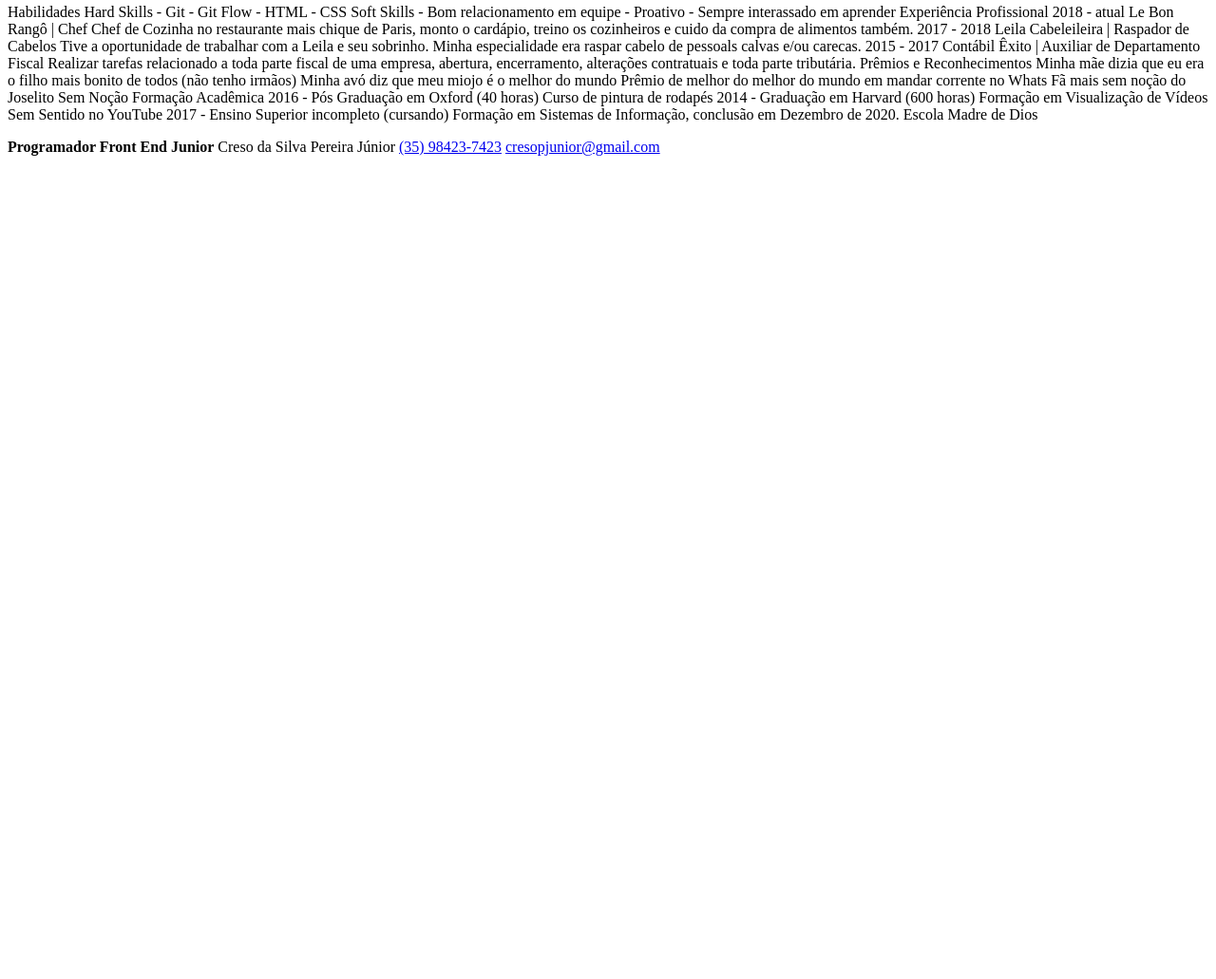
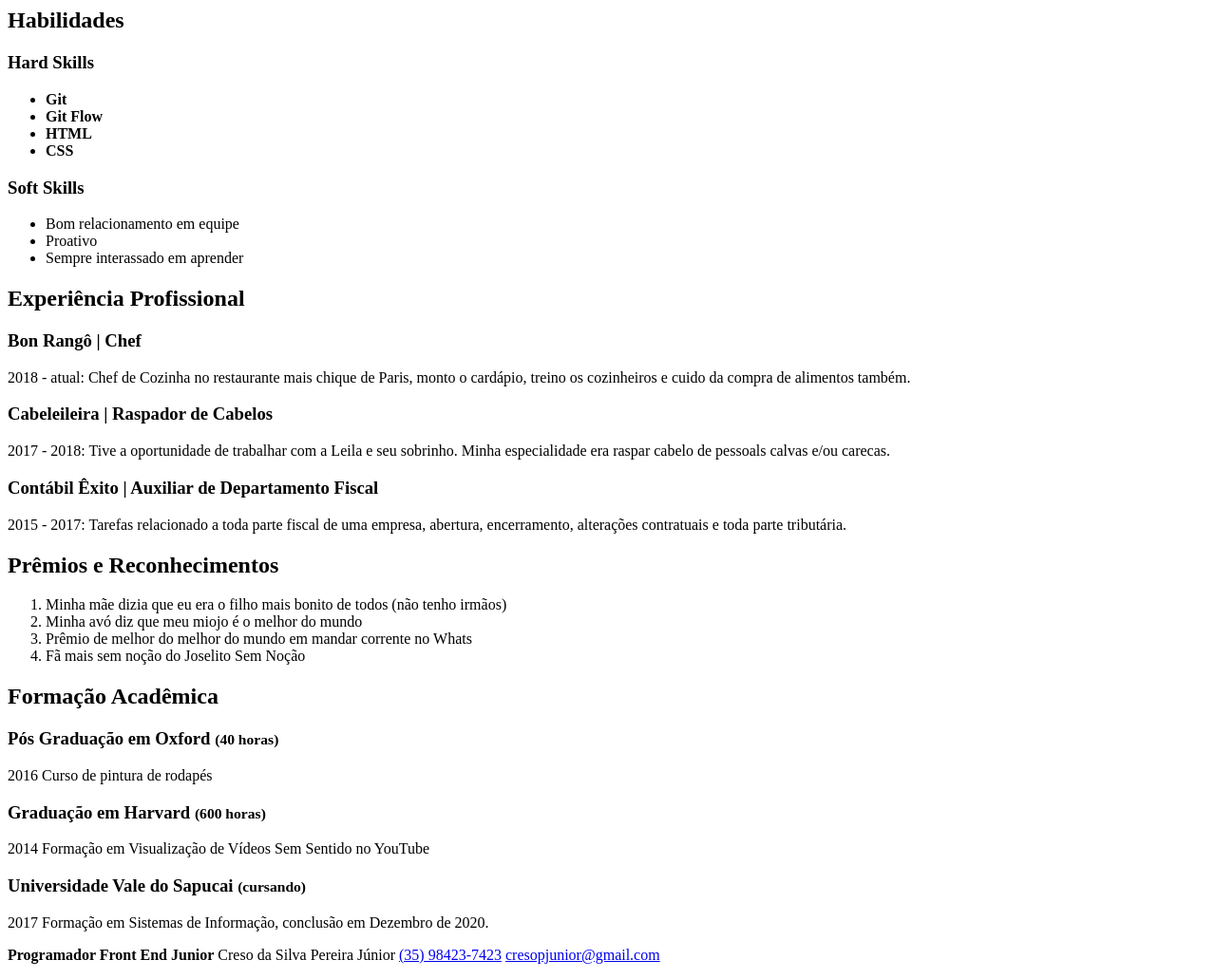
Before and after one commit to juniorp7/tn14-pratica-001, a plain HTML site: page index.html in a window 1280 px wide. Shown: the part 458-1489 px from the top of the page at 95% size. Before the commit the page ends 800 px from the top, so only its background shows below. Drawn offline with Linux system fonts and the light colour scheme.

Commit message:
feature: main HTML tags

```diff
--- a/index.html
+++ b/index.html
@@ -1,10 +1,12 @@
 <!DOCTYPE html>
 <html lang="pt">
+
 <head>
   <meta charset="UTF-8">
   <meta name="viewport" content="width=device-width, initial-scale=1.0">
   <title>Currículo</title>
 </head>
+
 <body>
   <header>
     <h1>Programador Front End Junior</h1>
@@ -17,57 +19,80 @@
     <h2>Sobre</h2>
     <article>
       <h3>Objetivo</h3>
-      <p>Estou me formando em Sistemas de Informação em 2020 e apesar de estudar na área, nunca trabalhei com desenvolvimento e procuro uma oprtunidade como <strong>Full Stack.</strong> </p>
-      <p>Meu sonho é trabalhar na área e por esse motivo estou inicial cursos na área, tenho boa comunicação, ótimo com trabalho em equipe e sempre proativo, tenho facilidade em adquirir novas informações, <mark>sempre conhecimento e sempre disposto a compartilhar o que sei.</mark></p>
-  </article>
+      <p>Estou me formando em Sistemas de Informação em 2020 e apesar de estudar na área, nunca trabalhei com
+        desenvolvimento e procuro uma oprtunidade como <strong>Full Stack.</strong> </p>
+      <p>Meu sonho é trabalhar na área e por esse motivo estou inicial cursos na área, tenho boa comunicação, ótimo com
+        trabalho em equipe e sempre proativo, tenho facilidade em adquirir novas informações, <mark>sempre conhecimento
+          e sempre disposto a compartilhar o que sei.</mark></p>
+    </article>
   </aside>
+  <!-- listas aninhadas são listas dentro de uma outra lista -->
+  <!-- tag>tag*qtd -->
+  <!--tudo o que é lista deve estar dentro de um 'li' - list item-->
   <main>
-    Habilidades
+    <section>
+      <h2>Habilidades</h2>
+      <article>
+        <h3>Hard Skills</h3>
+        <ul>
+          <li><strong>Git</strong></li>
+          <li><strong>Git Flow</strong></li>
+          <li><strong>HTML</strong></li>
+          <li><strong>CSS</strong></li>
+        </ul>
+      </article>
+      <article>
+        <h3>Soft Skills</h3>
+        <ul>
+          <li>Bom relacionamento em equipe</li>
+          <li>Proativo</li>
+          <li>Sempre interassado em aprender</li>
+        </ul>
+      </article>
+    </section>
 
-    Hard Skills
-
-    - Git
-    - Git Flow
-    - HTML
-    - CSS
-
-    Soft Skills
-
-    - Bom relacionamento em equipe
-    - Proativo
-    - Sempre interassado em aprender
-
-    Experiência Profissional
-
-    2018 - atual
-    Le Bon Rangô | Chef
-    Chef de Cozinha no restaurante mais chique de Paris, monto o cardápio, treino os cozinheiros e cuido da compra de alimentos também.
-
-    2017 - 2018
-    Leila Cabeleileira | Raspador de Cabelos
-    Tive a oportunidade de trabalhar com a Leila e seu sobrinho. Minha especialidade era raspar cabelo de pessoals calvas e/ou carecas.
-
-    2015 - 2017
-    Contábil Êxito | Auxiliar de Departamento Fiscal
-    Realizar tarefas relacionado a toda parte fiscal de uma empresa, abertura, encerramento, alterações contratuais e toda parte tributária.
-
-    Prêmios e Reconhecimentos
-    Minha mãe dizia que eu era o filho mais bonito de todos (não tenho irmãos)
-    Minha avó diz que meu miojo é o melhor do mundo
-    Prêmio de melhor do melhor do mundo em mandar corrente no Whats
-    Fã mais sem noção do Joselito Sem Noção
-
-    Formação Acadêmica
-
-    2016 - Pós Graduação em Oxford (40 horas)
-    Curso de pintura de rodapés
-
-    2014 - Graduação em Harvard (600 horas)
-    Formação em Visualização de Vídeos Sem Sentido no YouTube
-
-    2017 - Ensino Superior incompleto (cursando)
-    Formação em Sistemas de Informação, conclusão em Dezembro de 2020.
-    Escola Madre de Dios
+    <section>
+      <h2>Experiência Profissional</h2>
+      <article>
+        <h3>Bon Rangô | Chef</h3>
+        <p><span>2018 - atual: </span>Chef de Cozinha no restaurante mais chique de Paris, monto o cardápio, treino os
+          cozinheiros e cuido da compra de alimentos também. </p>
+      </article>
+      <article>
+        <h3>Cabeleileira | Raspador de Cabelos</h3>
+        <p><span>2017 - 2018: </span>Tive a oportunidade de trabalhar com a Leila e seu sobrinho. Minha especialidade
+          era raspar cabelo de pessoals calvas e/ou carecas. </p>
+      </article>
+      <article>
+        <h3>Contábil Êxito | Auxiliar de Departamento Fiscal</h3>
+        <p><span>2015 - 2017: </span>Tarefas relacionado a toda parte fiscal de uma empresa, abertura, encerramento,
+          alterações contratuais e toda parte tributária.</p>
+      </article>
+    </section>
+    <section>
+      <h2>Prêmios e Reconhecimentos</h2>
+      <ol>
+        <li>Minha mãe dizia que eu era o filho mais bonito de todos (não tenho irmãos)</li>
+        <li>Minha avó diz que meu miojo é o melhor do mundo</li>
+        <li>Prêmio de melhor do melhor do mundo em mandar corrente no Whats</li>
+        <li>Fã mais sem noção do Joselito Sem Noção</li>
+      </ol>
+    </section>
+    <section>
+      <h2>Formação Acadêmica</h2>
+      <article>
+        <h3>Pós Graduação em Oxford <small>(40 horas)</small></h3>
+        <p><span>2016</span> Curso de pintura de rodapés</p>
+      </article>
+      <article>
+        <h3>Graduação em Harvard <small>(600 horas)</small></h3>
+        <p><span>2014</span> Formação em Visualização de Vídeos Sem Sentido no YouTube</p>
+      </article>
+      <article>
+        <h3>Universidade Vale do Sapucai <small>(cursando)</small></h3>
+        <p><span>2017</span> Formação em Sistemas de Informação, conclusão em Dezembro de 2020.</p>
+      </article>
+    </section>
   </main>
   <footer>
     <p>
@@ -78,4 +103,5 @@
     </p>
   </footer>
 </body>
+
 </html>
```
